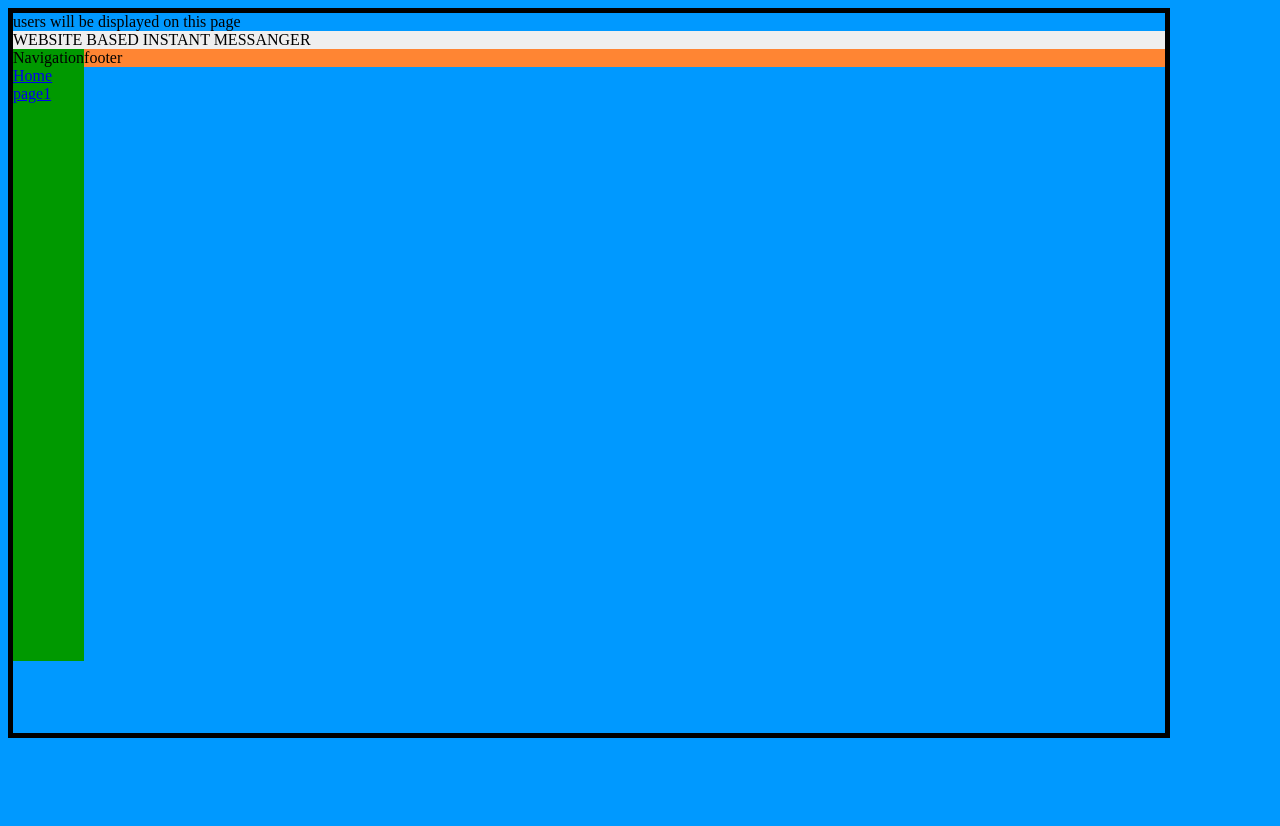
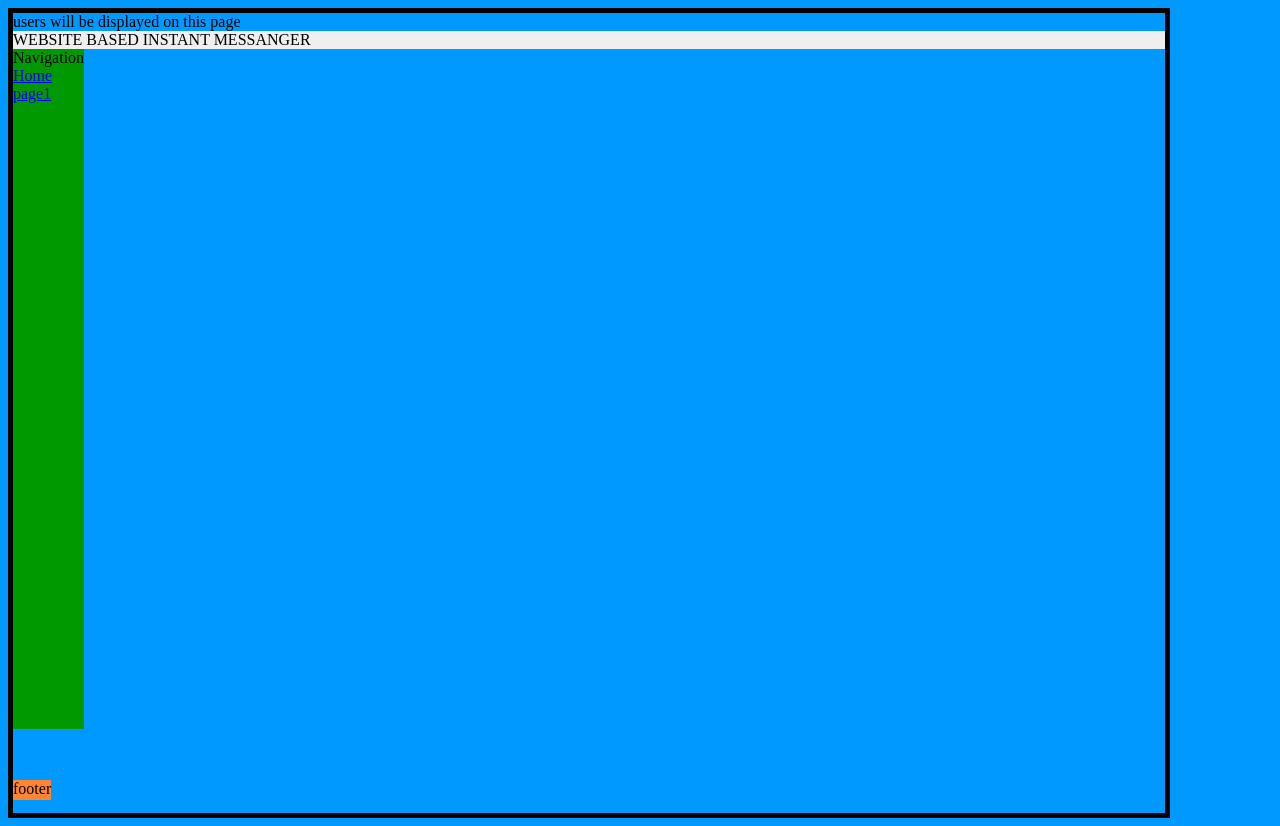
Before and after one commit to derekshorten/HDWD-Web-Project, a PHP site: page /Page1.php in a window 1280 px wide. Before the commit the page ends 738 px from the top, so only its background shows below. Run offline with PHP 8.4, Linux system fonts and the light colour scheme.

Commit message:
Made changes to position of footer

```diff
--- a/Style/style.css
+++ b/Style/style.css
@@ -10,14 +10,14 @@ header{
 nav{
 	float:left;
 	border: 5px;
-	 height: 85%;
+	height: 85%;
 	background-color:#009900;
    }
 
 body{
 
 	 width: 90%;
-	  height: 90%;
+	 height: 100%;
 	 background-color: #0099FF;
 	 border:5px solid;
 	}
@@ -53,6 +53,9 @@ form.sign_up{
 
 
 footer{
-	  float:bottom;
+	  position:absolute;
+	  bottom:0px;
+	  height:20px;
+
 	  background-color: #FF8533;
 	 }
```
